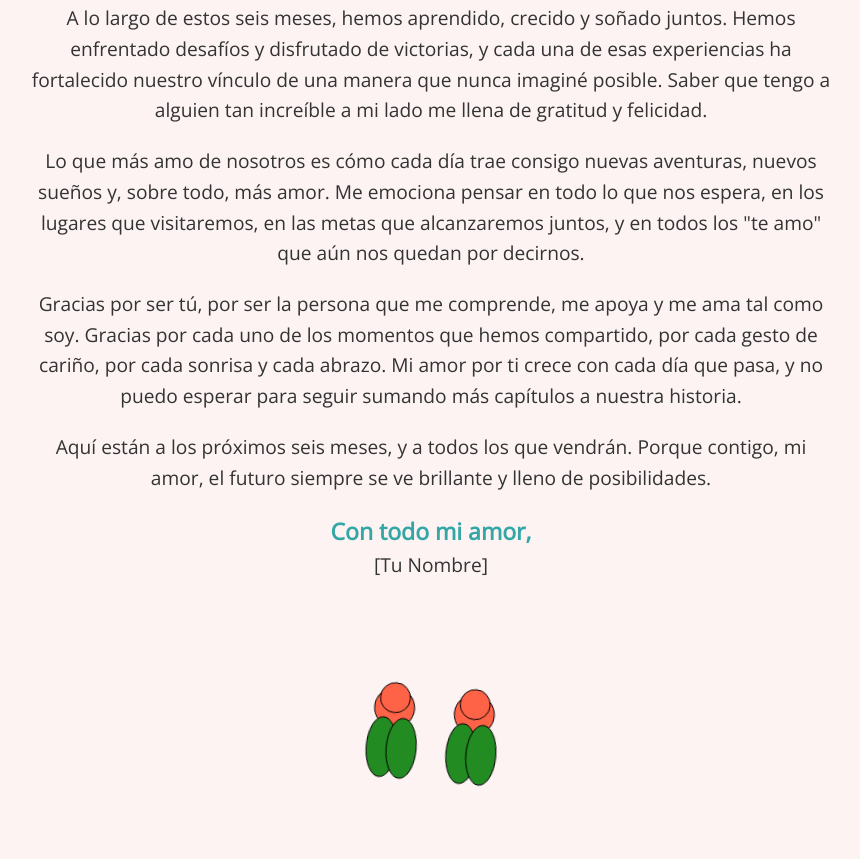
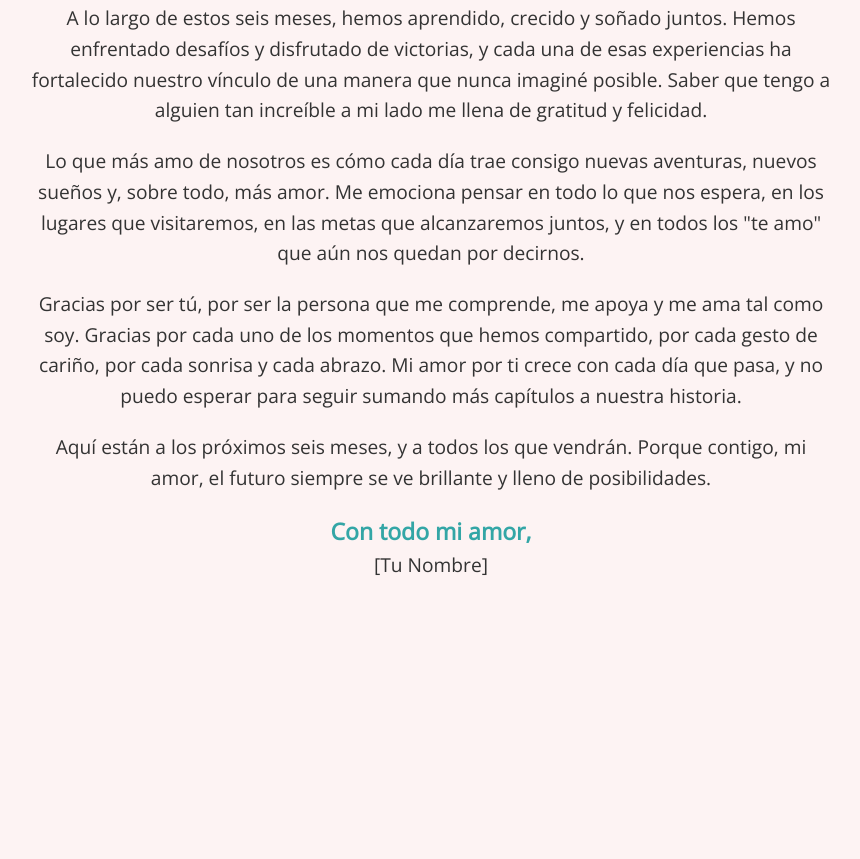
Before and after one commit to devr3x/6meses.github.io, a plain HTML site: page bien/index.html in a window 1280 px wide. Shown: the part 562-1421 px from the top of the page, without its empty margins (209-1069 px from the left). After the commit the page ends 1183 px from the top, so only its background shows below. Drawn offline with nearby package versions, Linux system fonts and the light colour scheme.

Commit message:
Update index.html

```diff
--- a/bien/index.html
+++ b/bien/index.html
@@ -44,46 +44,5 @@
             [Tu Nombre]
         </p>
     </div>
-
-    <!-- Incluye el SVG del ramo de rosas aquí -->
-    <div class="rose-animation">
-        <svg id="roses" xmlns="http://www.w3.org/2000/svg" viewBox="0 0 200 200" width="200" height="200">
-            <defs>
-                <style>
-                    .rose {
-                        fill: #FF6347; /* Color de las rosas */
-                        stroke: #000;
-                        stroke-width: 1;
-                    }
-                    .stem {
-                        stroke: #228B22; /* Color del tallo */
-                        stroke-width: 2;
-                    }
-                    .leaf {
-                        fill: #228B22; /* Color de las hojas */
-                        stroke: #000;
-                        stroke-width: 1;
-                    }
-                </style>
-            </defs>
-            <g class="rose-group">
-                <!-- Primer rosa -->
-                <circle cx="60" cy="60" r="20" class="rose" />
-                <circle cx="60" cy="50" r="15" class="rose" />
-                <line x1="60" y1="80" x2="60" y2="120" class="stem" />
-
-                <!-- Segunda rosa -->
-                <circle cx="140" cy="60" r="20" class="rose" />
-                <circle cx="140" cy="50" r="15" class="rose" />
-                <line x1="140" y1="80" x2="140" y2="120" class="stem" />
-
-                <!-- Hojas -->
-                <ellipse cx="50" cy="100" rx="15" ry="30" class="leaf" />
-                <ellipse cx="70" cy="100" rx="15" ry="30" class="leaf" />
-                <ellipse cx="130" cy="100" rx="15" ry="30" class="leaf" />
-                <ellipse cx="150" cy="100" rx="15" ry="30" class="leaf" />
-            </g>
-        </svg>
-    </div>
 </body>
 </html>
```
